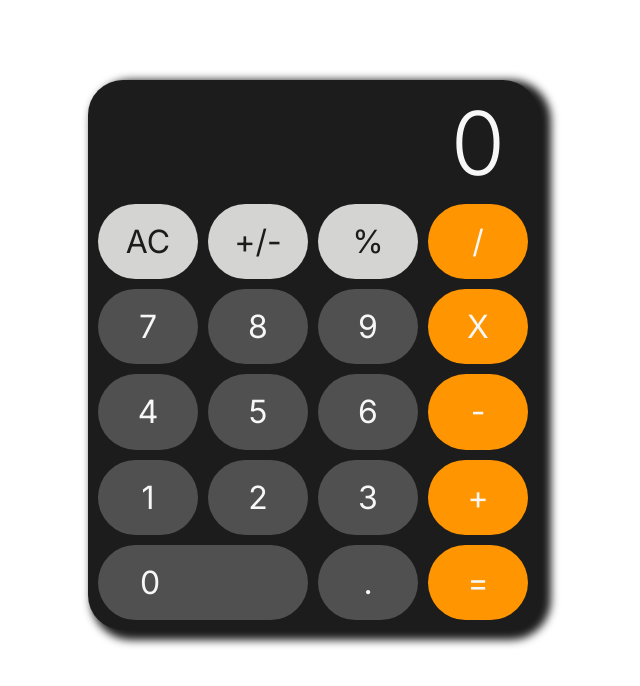
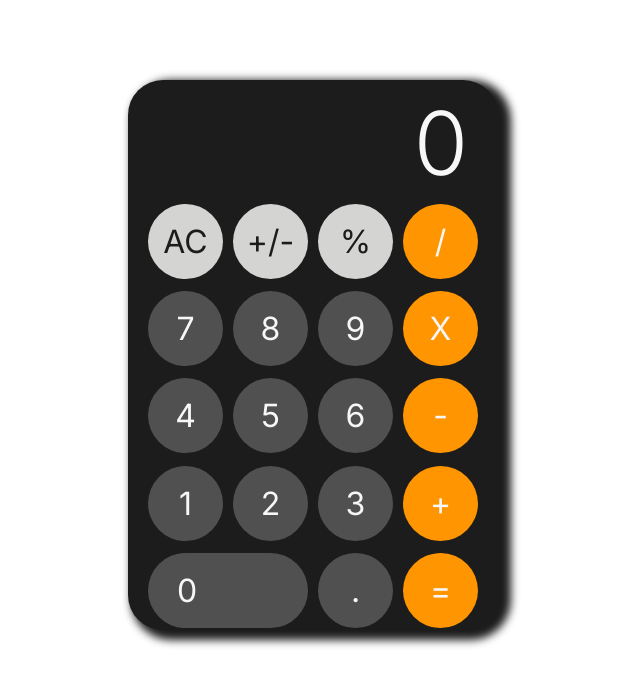
Before and after one commit to dani-ribeiro/calculator, a plain HTML site: page index.html in a window 1280 px wide. Shown: the whole page, without its empty margins (327-967 px from the left). Drawn offline with Linux system fonts and the light colour scheme.

Commit message:
Edited styling: circle buttons

```diff
--- a/styles.css
+++ b/styles.css
@@ -17,7 +17,7 @@
 
 .calculator-container {
     height: 550px;
-    width: 450px;
+    width: 370px;
     border-radius: 35px;
     box-shadow: 8px 5px 8px 5px #1C1C1C;
     background-color: #1C1C1C;
@@ -34,7 +34,7 @@
 }
 
 #screenText {
-    padding-right: 23px;
+    padding-right: 20px;
     font-size: 88px;
 }
 
@@ -45,16 +45,22 @@
     grid-template-columns: repeat(4, 1fr);
     column-gap: 10px;
     row-gap: 10px;
+    margin: auto;
 }
 
 #zero {
     grid-column: span 2;
     text-align: left;
-    padding-left: 42px;
+    padding-left: 29px;
+    border-radius: 200px;
+    height: 75px;
+    width: 100%;
 }
 
 button {
-    border-radius: 200px;
+    border-radius: 50%;
+    height: 75px;
+    width: 75px;
     border-style: none;
     font-size: 32px;
     font-weight: 400;
```
Also changed, not shown: script.js (line endings or trailing spaces).
